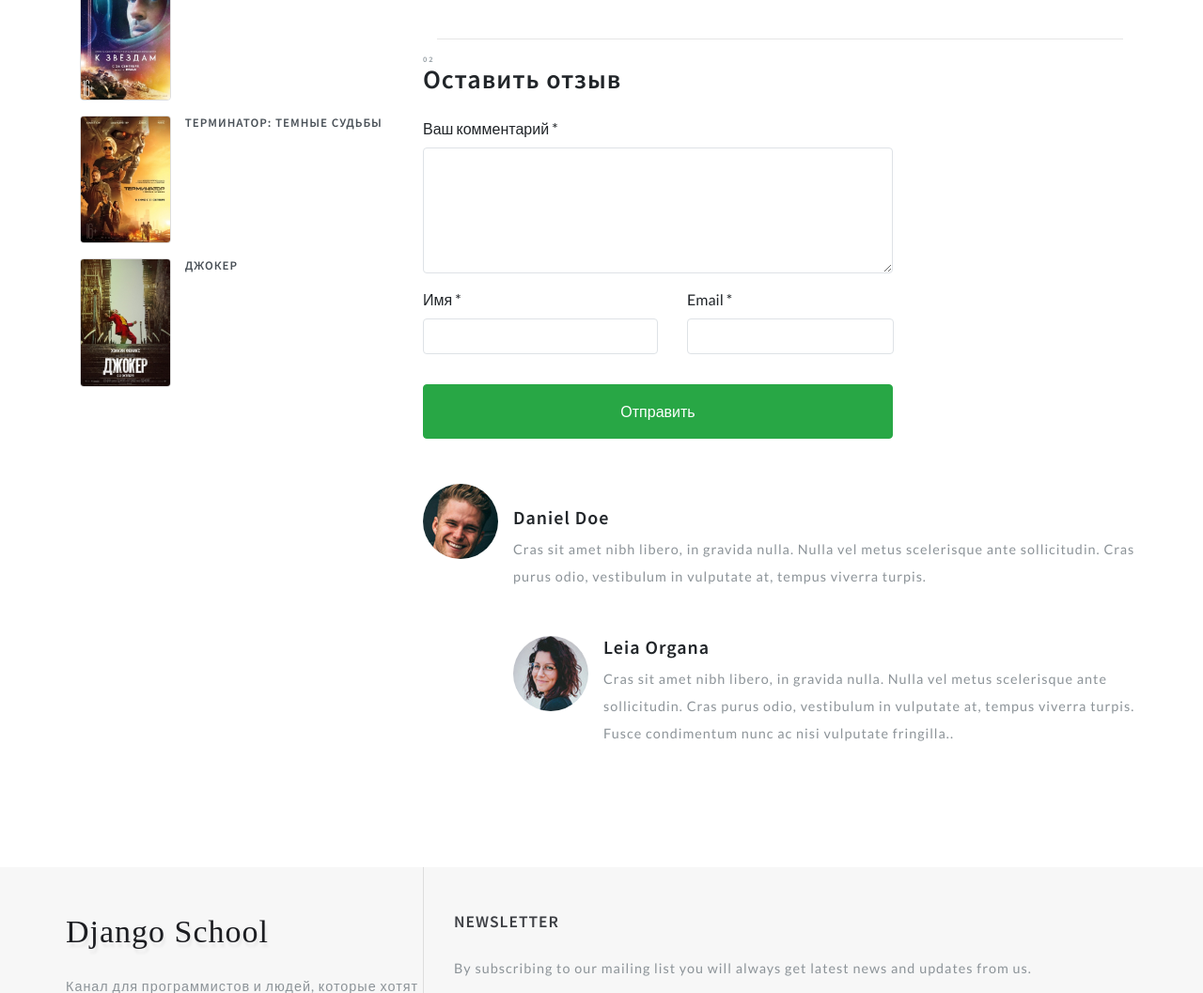
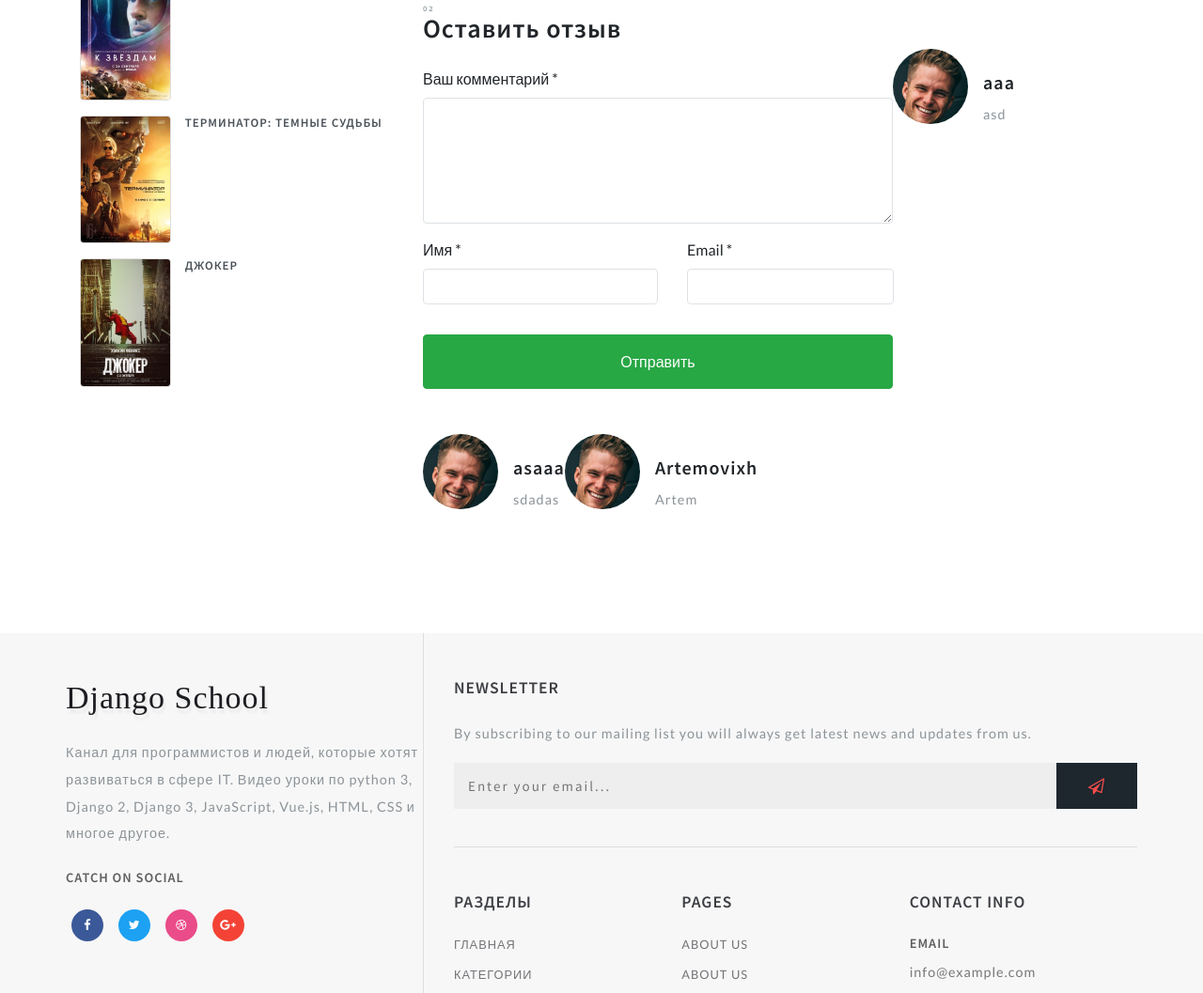
Before and after one commit to ArtemKhrapuzov/Django_Movies, a Django app: a page that uses django_movie/templates/movies/movie_detail.html in a window 1280 px wide. Shown: the part 1914-2971 px from the top of the page at 94% size. Run offline with Django 4.2, Linux system fonts and the light colour scheme; data comes from the database, SQL or seed files in the repository; both versions use the stored data as it was after the commit; some libraries are stand-ins or nearby versions.

Commit message:
create forms for review

```diff
--- a/django_movie/movies/urls.py
+++ b/django_movie/movies/urls.py
@@ -5,4 +5,5 @@ from . import views
 urlpatterns = [
     path('', views.MovieView.as_view()),
     path('<slug:slug>/', views.MovieDetailView.as_view(), name='movie-detail'),
+    path('review/<int:pk>/', views.AddReview.as_view(), name='add_review'),
 ]
--- a/django_movie/movies/views.py
+++ b/django_movie/movies/views.py
@@ -1,9 +1,9 @@
-from django.shortcuts import render
+from django.shortcuts import render, redirect
 from django.views import View
 from django.views.generic import ListView, DetailView
 
 from movies.models import *
-
+from .forms import ReviewForm
 
 class MovieView(ListView):
     """Список фильмов"""
@@ -15,3 +15,15 @@ class MovieDetailView(DetailView):
     """Полное описание фильма"""
     model = Movie
     slug_field = 'url'
+
+
+class AddReview(View):
+    """Отзывы"""
+    def post(self, request, pk):
+        form = ReviewForm(request.POST)
+        movie = Movie.objects.get(id=pk)
+        if form.is_valid():
+            form = form.save(commit=False)
+            form.movie = movie
+            form.save()
+        return redirect(movie.get_absolute_url())
--- a/django_movie/templates/movies/movie_detail.html
+++ b/django_movie/templates/movies/movie_detail.html
@@ -110,9 +110,10 @@
                     О фильме {{ movie.title }}
                 </h3>
                 <p>
-                    <img src="bundles/images/about.jpg" class="img-fluid" alt="">
-                    <img src="bundles/images/admin.jpg" class="img-fluid" alt="">
-                    <img src="bundles/images/d1.jpg" class="img-fluid" alt="">
+                    {% for image in movie.movieshots_set.all %}
+                    <img src="{{ image.image.url }}" class="img-fluid" style="max-width: 250px; height: auto;"
+                         alt="{{ image.description }}">
+                    {% endfor %}
                 </p>
                 <p class="editContent" style="outline: none; cursor: inherit;">
                     {{ movie.description }}
@@ -137,72 +138,69 @@
                             <span class="sub-tittle editContent"
                                   style="outline: none; cursor: inherit;">02</span>Оставить
                             отзыв</h3>
-                        <form action="#" method="get" class="mt-4">
-                            <div class="form-group editContent"
-                                 style="outline: none; cursor: inherit;">
-                                <label for="contactcomment" class="editContent"
-                                       style="outline: none; cursor: inherit;">Ваш
-                                    комментарий
-                                    *</label>
-                                <textarea class="form-control border" rows="5"
+                        <form action="{% url 'add_review' movie.id %}" method="post" class="mt-4">
+                            {% csrf_token %}
+                            <div class="form-group editContent">
+                                <label for="contactcomment" class="editContent">
+                                    Ваш комментарий *
+                                </label>
+                                <textarea class="form-control border" rows="5" name="text"
                                           id="contactcomment" required=""></textarea>
                             </div>
                             <div class="d-sm-flex">
-                                <div class="col-sm-6 form-group p-0 editContent"
-                                     style="outline: none; cursor: inherit;">
-                                    <label for="contactusername" class="editContent"
-                                           style="outline: none; cursor: inherit;">Имя
-                                        *</label>
-                                    <input type="text" class="form-control border"
+                                <div class="col-sm-6 form-group p-0 editContent">
+                                    <label for="contactusername" class="editContent">
+                                        Имя *
+                                    </label>
+                                    <input type="text" class="form-control border" name="name"
                                            id="contactusername" required="">
                                 </div>
-                                <div class="col-sm-6 form-group ml-sm-3 editContent"
-                                     style="outline: none; cursor: inherit;">
-                                    <label for="contactemail" class="editContent"
-                                           style="outline: none; cursor: inherit;">Email
-                                        *</label>
-                                    <input type="email" class="form-control border"
+                                <div class="col-sm-6 form-group ml-sm-3 editContent">
+                                    <label for="contactemail" class="editContent">
+                                        Email *
+                                    </label>
+                                    <input type="email" class="form-control border" name="email"
                                            id="contactemail" required="">
                                 </div>
                             </div>
                             <button type="submit"
-                                    class="mt-3 btn btn-success btn-block py-3"
-                                    style="outline: none; cursor: inherit;">Отправить
+                                    class="mt-3 btn btn-success btn-block py-3">
+                                Отправить
                             </button>
                         </form>
                     </div>
                     <!--  //contact form grid ends here -->
                 </div>
+                {% for review in movie.reviews_set.all %}
                 <div class="media py-5">
-                    <img src="bundles/images/te2.jpg" class="mr-3 img-fluid" alt="image"
-                         style="outline: none; cursor: inherit;">
+                    <img src="bundles/images/te2.jpg" class="mr-3 img-fluid" alt="image">
                     <div class="media-body mt-4">
-                        <h5 class="mt-0 editContent"
-                            style="outline: none; cursor: inherit;">Daniel Doe</h5>
-                        <p class="mt-2 editContent" style="outline: none; cursor: inherit;">
-                            Cras sit amet nibh libero, in gravida nulla. Nulla vel metus
-                            scelerisque ante sollicitudin. Cras purus odio, vestibulum in
-                            vulputate at, tempus viverra turpis.
+                        <h5 class="mt-0 editContent">
+                            {{ review.name }}
+                        </h5>
+                        <p class="mt-2 editContent">
+                            {{ review.text }}
                         </p>
-                        <div class="media mt-5 editContent"
-                             style="outline: none; cursor: inherit;">
-                            <a class="pr-3" href="#">
-                                <img src="bundles/images/te1.jpg" class="img-fluid "
-                                     alt="image" style="outline: none; cursor: inherit;">
-                            </a>
-                            <div class="media-body">
-                                <h5 class="mt-0 editContent"
-                                    style="outline: none; cursor: inherit;">Leia Organa</h5>
-                                <p class="mt-2 editContent"
-                                   style="outline: none; cursor: inherit;"> Cras sit amet
-                                    nibh libero, in gravida nulla. Nulla vel metus
-                                    scelerisque ante sollicitudin. Cras purus odio,
-                                    vestibulum in vulputate at, tempus viverra turpis. Fusce
-                                    condimentum nunc ac nisi vulputate fringilla..</p>
+<!--                        <div class="media mt-5 editContent"-->
+<!--                             style="outline: none; cursor: inherit;">-->
+<!--                            <a class="pr-3" href="#">-->
+<!--                                <img src="bundles/images/te1.jpg" class="img-fluid "-->
+<!--                                     alt="image" style="outline: none; cursor: inherit;">-->
+<!--                            </a>-->
+<!--                            <div class="media-body">-->
+<!--                                <h5 class="mt-0 editContent"-->
+<!--                                    style="outline: none; cursor: inherit;">Leia Organa</h5>-->
+<!--                                <p class="mt-2 editContent"-->
+<!--                                   style="outline: none; cursor: inherit;"> Cras sit amet-->
+<!--                                    nibh libero, in gravida nulla. Nulla vel metus-->
+<!--                                    scelerisque ante sollicitudin. Cras purus odio,-->
+<!--                                    vestibulum in vulputate at, tempus viverra turpis. Fusce-->
+<!--                                    condimentum nunc ac nisi vulputate fringilla..</p>-->
+<!--                            </div>-->
+<!--                        </div>-->
                     </div>
                 </div>
-                    </div>
-                </div>
+                {% endfor %}
             </div>
         </div>
         {% endblock movie %}
```
Also changed, not shown: django_movie/movies/forms.py (+9 -0 lines), django_movie/db.sqlite3, django_movie/media/movie_shots/1ecc71fb2ebb1b14ea0f1ae2d4853122.jpeg (added), django_movie/media/movie_shots/782ae34163d8d9b20f2e1654a7f321d0.jpeg (added), django_movie/media/movie_shots/782ae34163d8d9b20f2e1654a7f321d0_IdBkuC4.jpeg (added), django_movie/media/movie_shots/abbe5f33bb67a7a2b3facb63e73fdf33.jpeg (added), django_movie/media/movie_shots/i.webp (added). Lines whose indentation alone changed are shown as unchanged.
